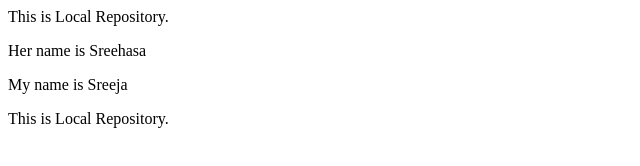
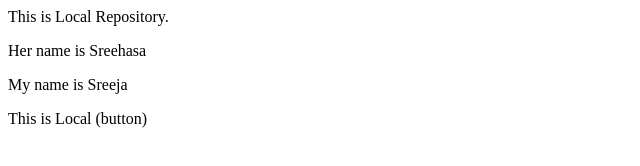
Before and after one commit to sreeja6707/remote_repo, a plain HTML site: page index.html in a window 1280 px wide. Shown: the full height of the page, 0-640 px from the left. Drawn offline with Linux system fonts and the light colour scheme.

```diff
--- a/index.html
+++ b/index.html
@@ -2,4 +2,4 @@
 <p>This is Local Repository.</p>
 <p>Her name is Sreehasa</p>
 <p>My name is Sreeja</p>
-<p>This is Local Repository.</p>
+<p>This is Local (button)</p>
```
